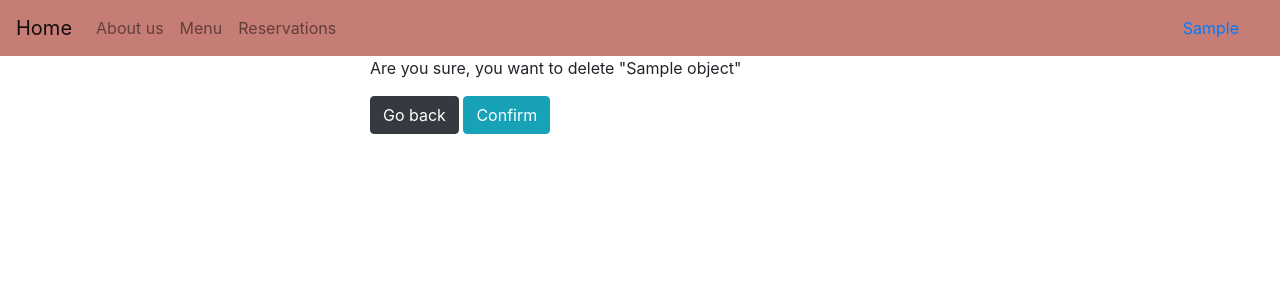
After one commit to jamitag/portfolio-4-restaurant--booking, a Django app: template templates/delete.html in a window 1280 px wide. The commit adds this page. Shown: the top 300 px of the page. Run offline with Django 4.2, Linux system fonts and the light colour scheme; the template is opened without the code that fills it: most values are stand-ins (such as "Sample title", 1, 10 or a date in 2020); some libraries are stand-ins or nearby versions.

Commit message:
Enable delete functionality

```diff
--- a/reservation/urls.py
+++ b/reservation/urls.py
@@ -4,5 +4,6 @@ from .import views
 urlpatterns = [
     path('index/', views.index, name = 'index'),
     path('reservation/', views.create_reservation, name = 'reservation'),
-    path('update-reservation/<str:pk>/', views.updateReservation, name = 'updateReservation')
+    path('update-reservation/<str:pk>/', views.updateReservation, name = 'updateReservation'),
+    path('delete-reservation/<str:pk>/', views.deleteReservation, name = 'deleteReservation')
 ]
--- /dev/null
+++ b/templates/delete.html
@@ -0,0 +1,25 @@
+{% extends "base.html" %}
+
+{% load bootstrap4 %}
+
+{% block content %}
+
+<div class="container">
+    <div class="row">
+        <div class="col-3">
+
+        </div>
+    <div class="col-6">
+        <form action="" method="POST">
+            {% csrf_token %}
+            <p>Are you sure, you want to delete "{{object}}"</p>
+            <a href="{% url 'index' %}" class="btn btn-dark">Go back</a>
+            <input type="submit" class="btn btn-info" value="Confirm">
+        </form>
+    </div>
+
+    </div>
+
+</div>
+
+{% endblock content %}
--- a/templates/index.html
+++ b/templates/index.html
@@ -43,7 +43,8 @@
         <td>{{reservation.time}}</td>
         <td>{{reservation.parties}}</td>
         <td> <a href="{% url 'updateReservation' reservation.id %}">Update</a></td>
-        <!-- <td> <a href="{% url ''%}">Delete</a></td> -->
+        <td> <a href="{% url 'deleteReservation' reservation.id %}">Delete</a></td>
+
     </tr>
 
   </tbody>
```
Also changed, not shown: reservation/views.py (+13 -0 lines).
